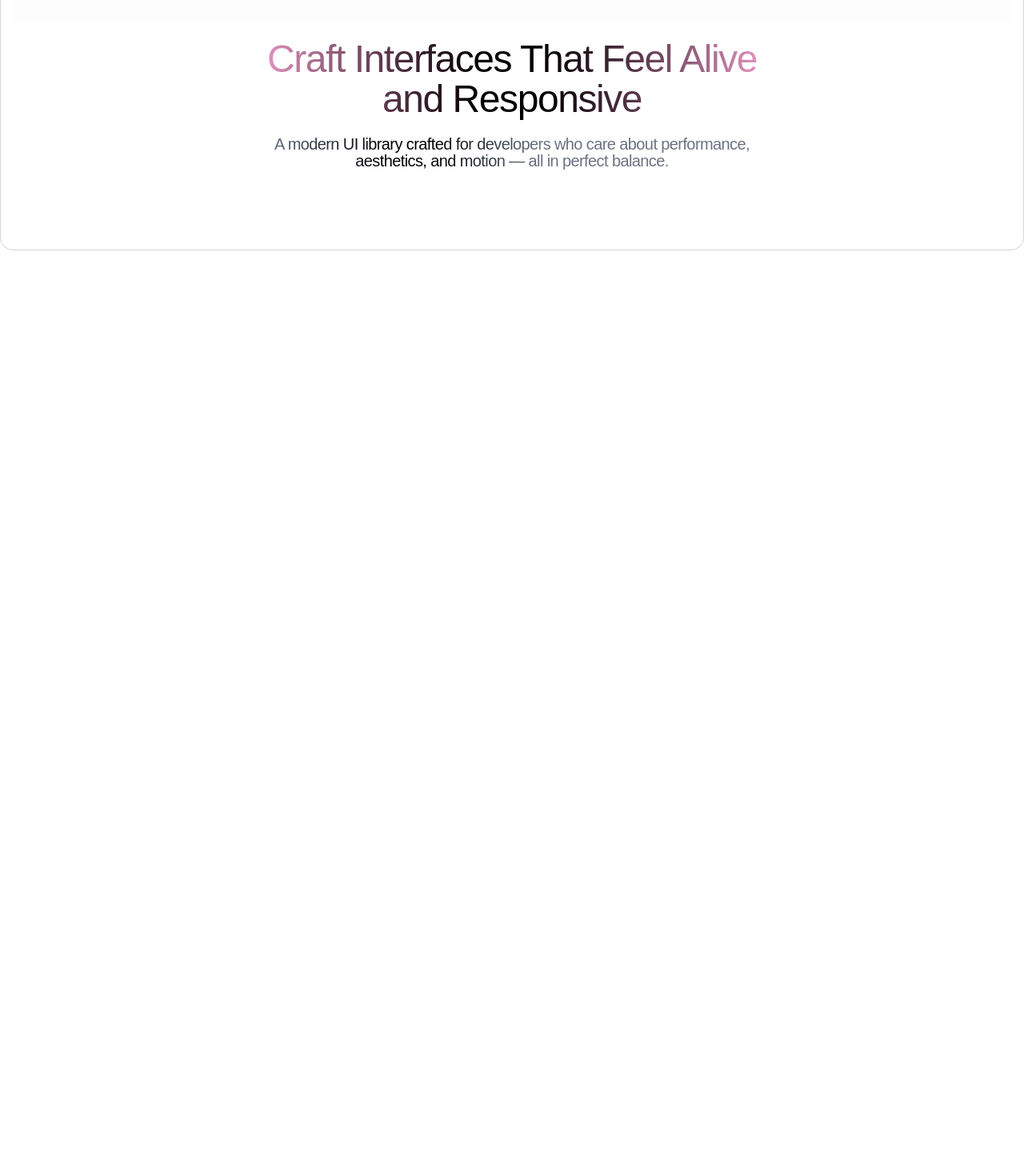
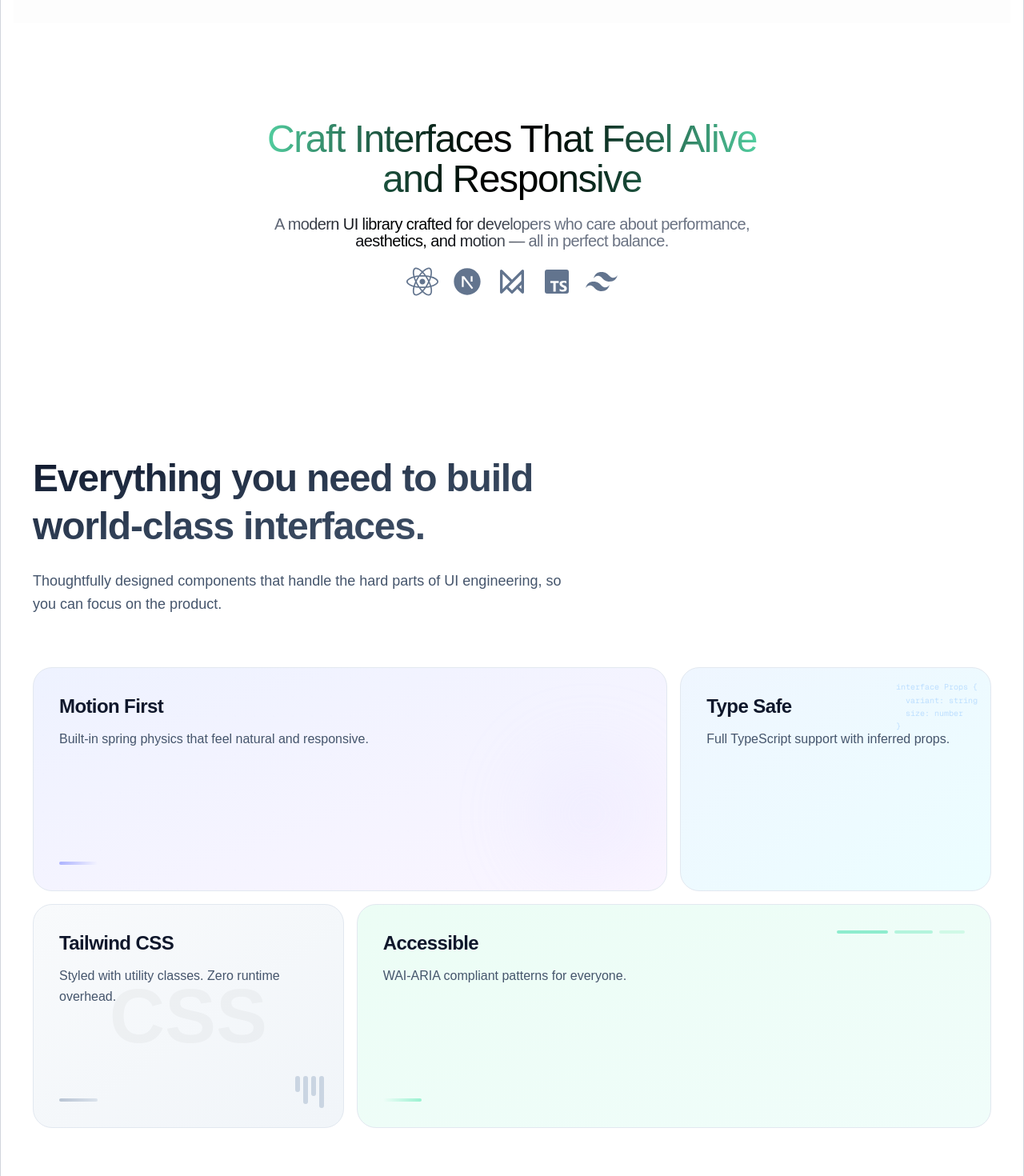
Before and after one commit to Alorik/Alorik-UI, a Next.js app: page / in a window 1280 px wide. Shown: the part 840-2310 px from the top of the page at 80% size. Before the commit the page ends 1169 px from the top, so only its background shows below. Built offline with nearby package versions, Linux system fonts and the light colour scheme; grey boxes are pictures that could not be loaded.

Commit message:
feat: mid added

```diff
--- a/components/mid.tsx
+++ b/components/mid.tsx
@@ -1,21 +1,75 @@
+import { FaReact } from "react-icons/fa";
+import {  RiNextjsFill } from "react-icons/ri";
+import { TbBrandFramerMotion } from "react-icons/tb";
+import { BiLogoTypescript } from "react-icons/bi";
+import { RiTailwindCssFill } from "react-icons/ri";
+import { ReactNode } from "react";
+import AlorikFeatures from "./midlow";
+
+interface IconWithTooltipProps{
+  icon: ReactNode;
+  name: string;
+}
+
 export default function Mid() {
   return (
     <div>
-      <div className="flex flex-col items-center justify-center">
-        <div className="my-5 mb-20">
-          <div className="bg-linear-to-r from-pink-300 via-black to-pink-300 bg-clip-text mb-5">
+      <div className="flex flex-col items-center justify-center my-25">
+        <div className="my-5">
+          <div className="bg-linear-to-r from-emerald-300 via-black to-emerald-300 bg-clip-text mb-5">
             <h1 className="font-medium text-2xl sm:text-3xl md:text-4xl lg:text-5xl leading-[1.05] tracking-[-0.03em] text-center lg:max-w-2xl text-transparent">
               Craft Interfaces That Feel Alive and Responsive
             </h1>
           </div>
-          <div className="bg-linear-to-r from-gray-500 via-black to-gray-500 from-5% via-30% to-55% bg-clip-text mb-5">
+          <div className="bg-linear-to-r from-gray-500 via-black to-gray-500 from-5% via-30% to-55% bg-clip-text">
             <p className="font-medium text-xl sm:text-xl md:text-xl lg:text-xl leading-[1.05] tracking-[-0.03em] text-center lg:max-w-2xl text-transparent">
               A modern UI library crafted for developers who care about
               performance, aesthetics, and motion — all in perfect balance.
             </p>
           </div>
         </div>
+        <div className="flex gap-4 ">
+          <IconWithTooltip name="React" icon={<FaReact size={40} />} />
+
+          <IconWithTooltip name="Next.js" icon={<RiNextjsFill size={40} />} />
+
+          <IconWithTooltip
+            name="Framer Motion"
+            icon={<TbBrandFramerMotion size={40} />}
+          />
+
+          <IconWithTooltip
+            name="TypeScript"
+            icon={<BiLogoTypescript size={40} />}
+          />
+
+          <IconWithTooltip
+            name="Tailwind CSS"
+            icon={<RiTailwindCssFill size={40} />}
+          />
+        </div>
+      </div>
+      <AlorikFeatures />
+    </div>
+  );
+}
+
+const IconWithTooltip = ({ icon, name }: IconWithTooltipProps) => {
+  return (
+    <div className="group relative flex flex-col items-center justify-center cursor-pointer">
+      {/* The Icon (Scale & Color on hover) */}
+      <div className="text-slate-500 transition-all duration-300 group-hover:text-black group-hover:scale-110">
+        {icon}
+      </div>
+
+      {/* The Tooltip (Pop-up Animation) */}
+      <div className="absolute -top-14 left-1/2 -translate-x-1/2 z-20 pointer-events-none opacity-0 scale-75 translate-y-4 transition-all duration-500 cubic-bezier(0.19, 1, 0.22, 1) group-hover:opacity-100 group-hover:scale-100 group-hover:translate-y-0">
+        <div className="relative px-3 py-1.5 bg-slate-900 border border-white/10 text-slate-200 text-xs font-semibold tracking-wide rounded-lg shadow-xl whitespace-nowrap">
+          {name}
+          {/* Little arrow pointing down */}
+          <div className="absolute -bottom-1 left-1/2 -translate-x-1/2 w-2 h-2 bg-slate-900 border-b border-r border-white/10 rotate-45" />
+        </div>
       </div>
     </div>
   );
-}
+};
--- /dev/null
+++ b/components/midlow.tsx
@@ -0,0 +1,151 @@
+"use client";
+import React from "react";
+import { motion } from "framer-motion";
+
+const features = [
+  {
+    title: "Motion First",
+    description: "Built-in spring physics that feel natural and responsive.",
+    colSpan: "col-span-1 md:col-span-2",
+    bgGradient: "from-indigo-50 to-purple-50",
+    accentColor: "indigo",
+    pattern: (
+      <div className="absolute inset-0 opacity-5">
+        <div className="absolute inset-0 bg-[radial-gradient(circle_at_50%_50%,rgba(99,102,241,0.1)_1px,transparent_1px)] bg-[size:24px_24px]" />
+      </div>
+    ),
+    decoration: (
+      <motion.div
+        className="absolute right-8 bottom-8 w-32 h-32 rounded-full bg-gradient-to-br from-indigo-200/40 to-purple-200/40 blur-2xl"
+        animate={{ scale: [1, 1.2, 1], opacity: [0.3, 0.5, 0.3] }}
+        transition={{ duration: 4, repeat: Infinity }}
+      />
+    ),
+  },
+  {
+    title: "Type Safe",
+    description: "Full TypeScript support with inferred props.",
+    colSpan: "col-span-1",
+    bgGradient: "from-blue-50 to-cyan-50",
+    accentColor: "blue",
+    pattern: (
+      <div className="absolute right-4 top-4 font-mono text-[10px] text-blue-300 opacity-50 leading-relaxed">
+        interface Props {`{`}<br/>
+        &nbsp;&nbsp;variant: string<br/>
+        &nbsp;&nbsp;size: number<br/>
+        {`}`}
+      </div>
+    ),
+    decoration: null,
+  },
+  {
+    title: "Tailwind CSS",
+    description: "Styled with utility classes. Zero runtime overhead.",
+    colSpan: "col-span-1",
+    bgGradient: "from-slate-50 to-slate-100",
+    accentColor: "slate",
+    pattern: (
+      <div className="absolute inset-0 flex items-center justify-center opacity-[0.03]">
+        <div className="text-8xl font-black">CSS</div>
+      </div>
+    ),
+    decoration: (
+      <div className="absolute right-6 bottom-6">
+        <div className="flex gap-1">
+          {[20, 35, 25, 40].map((h, i) => (
+            <div key={i} className="w-1.5 bg-slate-300 rounded-full" style={{ height: `${h}px` }} />
+          ))}
+        </div>
+      </div>
+    ),
+  },
+  {
+    title: "Accessible",
+    description: "WAI-ARIA compliant patterns for everyone.",
+    colSpan: "col-span-1 md:col-span-2",
+    bgGradient: "from-emerald-50 to-teal-50",
+    accentColor: "emerald",
+    pattern: (
+      <div className="absolute inset-0 opacity-5">
+        <div className="absolute inset-0 bg-[linear-gradient(45deg,rgba(16,185,129,0.1)_1px,transparent_1px),linear-gradient(-45deg,rgba(16,185,129,0.1)_1px,transparent_1px)] bg-[size:20px_20px]" />
+      </div>
+    ),
+    decoration: (
+      <div className="absolute right-8 top-8 flex gap-2 opacity-40">
+        <div className="w-16 h-1 bg-emerald-400 rounded-full" />
+        <div className="w-12 h-1 bg-emerald-300 rounded-full" />
+        <div className="w-8 h-1 bg-emerald-200 rounded-full" />
+      </div>
+    ),
+  },
+];
+
+export default function AlorikFeatures() {
+  return (
+    <section className="py-24 px-6 bg-white">
+      <div className="max-w-7xl mx-auto">
+        {/* Section Header */}
+        <div className="mb-16 max-w-2xl">
+          <h2 className="text-3xl md:text-5xl font-bold text-transparent bg-clip-text bg-gradient-to-br from-slate-900 via-slate-700 to-slate-600 tracking-tight mb-6 leading-tight">
+            Everything you need to build
+            <br />
+            world-class interfaces.
+          </h2>
+          <p className="text-lg text-slate-600 leading-relaxed">
+            Thoughtfully designed components that handle the hard parts of UI
+            engineering, so you can focus on the product.
+          </p>
+        </div>
+
+        {/* Feature Cards Grid */}
+        <div className="grid grid-cols-1 md:grid-cols-3 gap-4 auto-rows-[280px]">
+          {features.map((feature, i) => (
+            <motion.div
+              key={i}
+              initial={{ opacity: 0, y: 20 }}
+              whileInView={{ opacity: 1, y: 0 }}
+              viewport={{ once: true }}
+              transition={{ delay: i * 0.1, duration: 0.5 }}
+              className={`
+                group relative overflow-hidden rounded-3xl border border-slate-200
+                bg-gradient-to-br ${feature.bgGradient}
+                hover:shadow-2xl hover:shadow-slate-200/50 hover:border-slate-300
+                hover:-translate-y-1
+                transition-all duration-500
+                ${feature.colSpan}
+              `}
+            >
+              {/* Background Pattern */}
+              {feature.pattern}
+
+              {/* Decoration */}
+              {feature.decoration}
+
+              {/* Content */}
+              <div className="relative z-10 flex flex-col justify-between h-full p-8">
+                <div>
+                  <h3 className="text-2xl font-bold text-slate-900 mb-3 tracking-tight">
+                    {feature.title}
+                  </h3>
+                  <p className="text-slate-600 font-medium leading-relaxed">
+                    {feature.description}
+                  </p>
+                </div>
+
+                {/* Subtle bottom accent line */}
+                <div className="mt-auto pt-6">
+                  <div className={`w-12 h-1 rounded-full bg-gradient-to-r from-${feature.accentColor}-400 to-${feature.accentColor}-300 opacity-60 group-hover:w-20 group-hover:opacity-100 transition-all duration-500`} />
+                </div>
+              </div>
+
+              {/* Hover glow effect */}
+              <div className="absolute inset-0 opacity-0 group-hover:opacity-100 transition-opacity duration-500 pointer-events-none">
+                <div className="absolute inset-0 bg-gradient-to-br from-white/50 via-transparent to-transparent" />
+              </div>
+            </motion.div>
+          ))}
+        </div>
+      </div>
+    </section>
+  )
+}
--- a/package.json
+++ b/package.json
@@ -15,6 +15,7 @@
     "next": "16.0.1",
     "react": "19.2.0",
     "react-dom": "19.2.0",
+    "react-icons": "^5.5.0",
     "tailwind-merge": "^3.4.0"
   },
   "devDependencies": {
```
Also changed, not shown: 1 other file (tests, documents, lock files or other folders).
